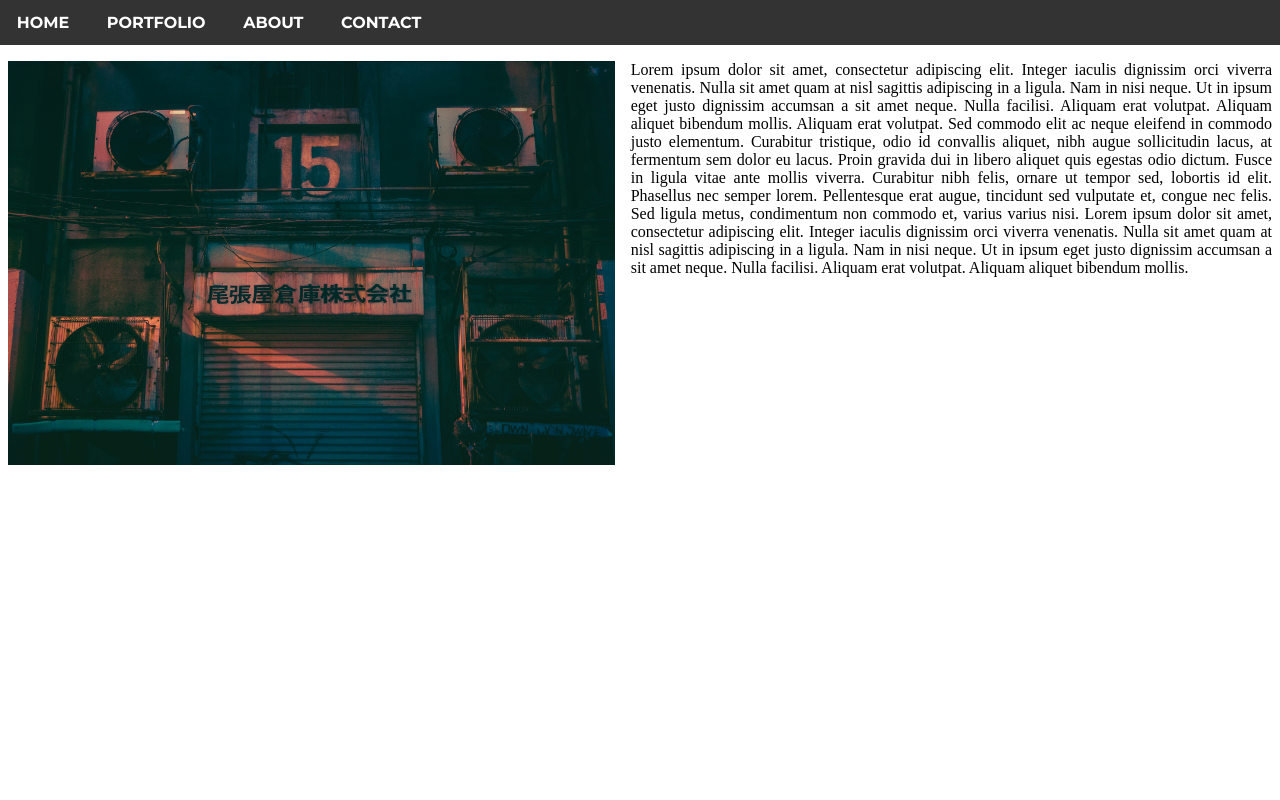
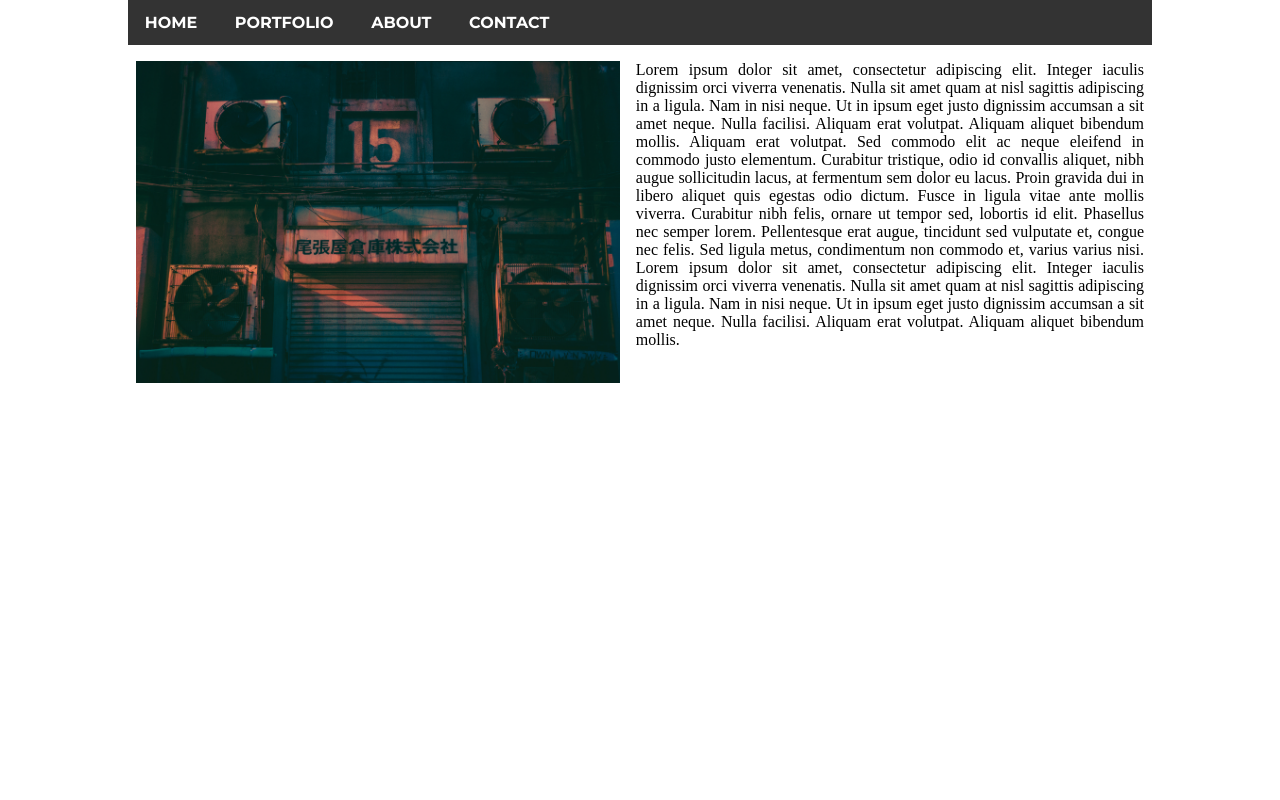
Before and after one commit to vienly/portfolio, a plain HTML site: page index.html in a window 1280 px wide. Shown: the top 800 px of the page. Drawn offline with nearby package versions, Linux system fonts and the light colour scheme; a web font is replaced by a local one.

Commit message:
modified resizing behavior

```diff
--- a/css/style.css
+++ b/css/style.css
@@ -5,7 +5,8 @@ body {
 }
 
 .wrapper {
-  position: relative;
+  /*position: absolute;*/
+  margin: 0 auto;
   transition: all 0.5s ease-out;
 }
 
@@ -97,6 +98,10 @@ hr {
 
 /*MEDIA DEPENDENCIES*/
 @media screen and (min-width: 640px) {
+  .wrapper {
+    width: 80vw;
+  }
+
   a.menu-link {
     display: none;
   }
@@ -134,22 +139,26 @@ hr {
   }
 
   .content-block {
-    height: 100vh;
+    height: 90vh;
+    display: block;
   }
 
   .section-one img {
     float: left;
     margin-right: 1em;
+    max-height: 90%;
   }
 
   .section-two img {
     float: right;
     margin-left: 1em;
+    max-height: 90%;
   }
 
   .section-three img {
     float: left;
     margin-right: 1em;
+    max-height: 90%;
   }
 }
 /*END MEDIA DEPENDENCIES*/
```
